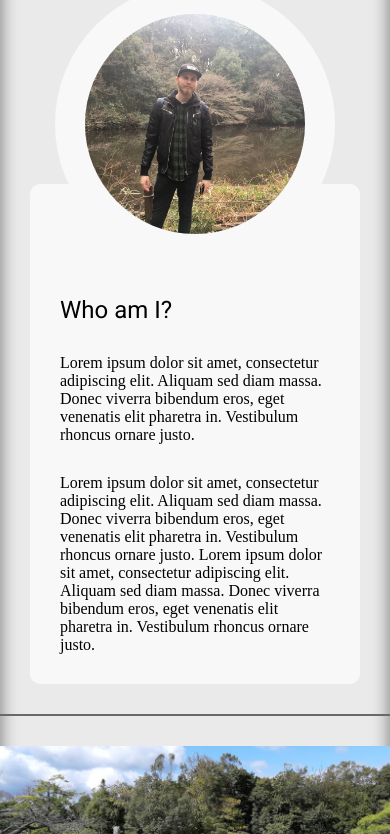
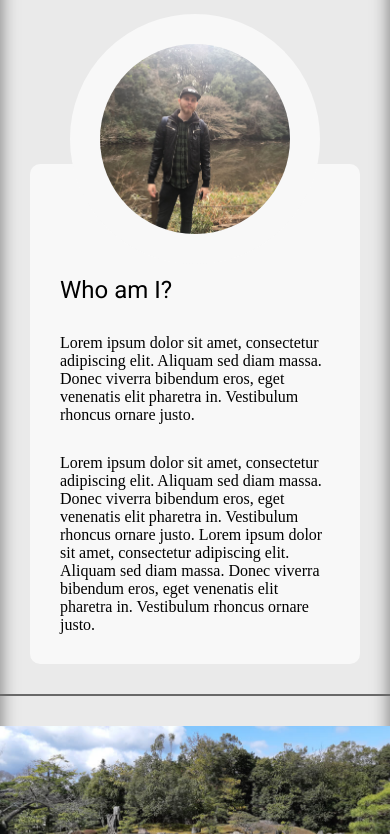
Before and after one commit to BishopWeyland/project-exam-2022, a plain HTML site: page about.html in a window 390 px wide. Shown: the part 185-1019 px from the top of the page. Drawn offline with Linux system fonts and the light colour scheme; no server answers; a web font is replaced by a local one.

Commit message:
about image fix mobile

```diff
--- a/style.css
+++ b/style.css
@@ -766,7 +766,7 @@ textarea {
   /* about */
 
   .about-container {
-    padding: 50px 0px;
+    padding: 30px 0px;
   }
 
   .about-section {
@@ -777,4 +777,10 @@ textarea {
     margin-top: 200px;
     height: 500px;
   }
+
+  .about-image-1 img {
+    height: 250px;
+    width: 250px;
+    top: -30%;
+  }
 }
```
